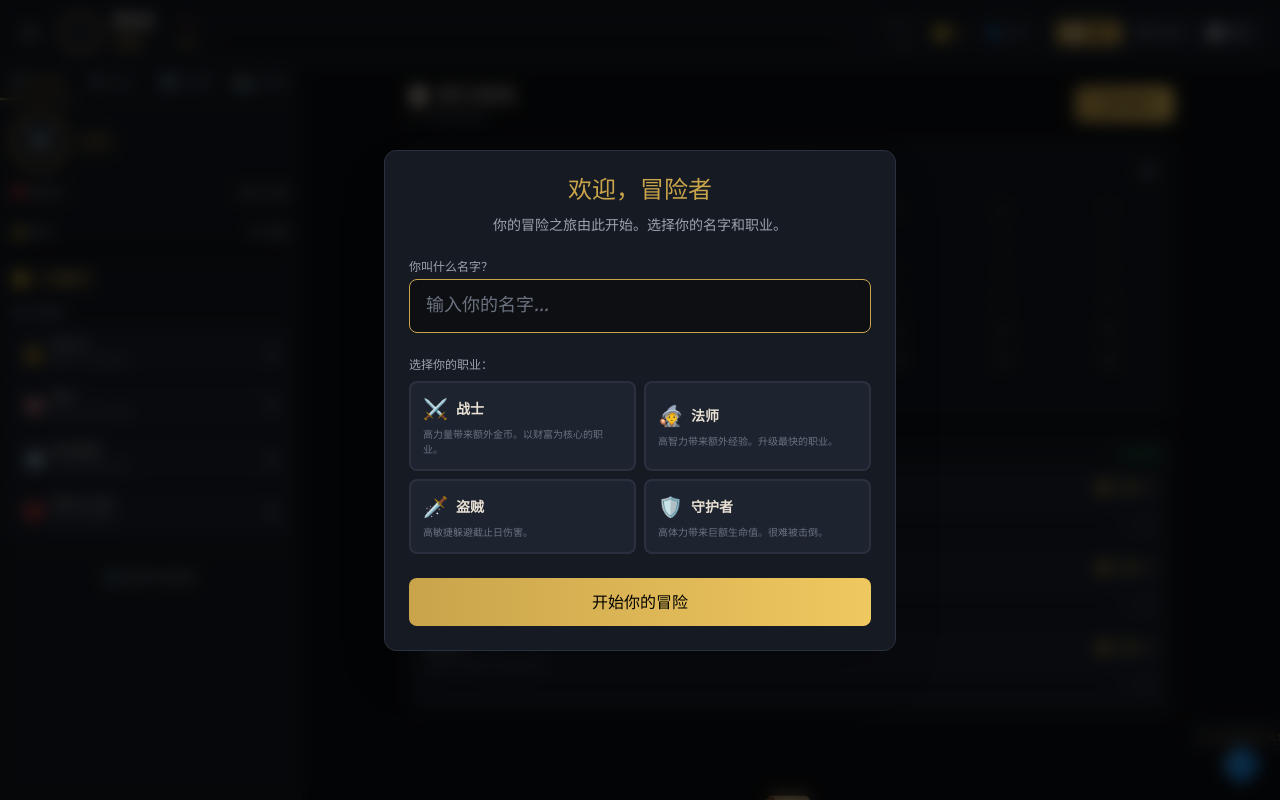
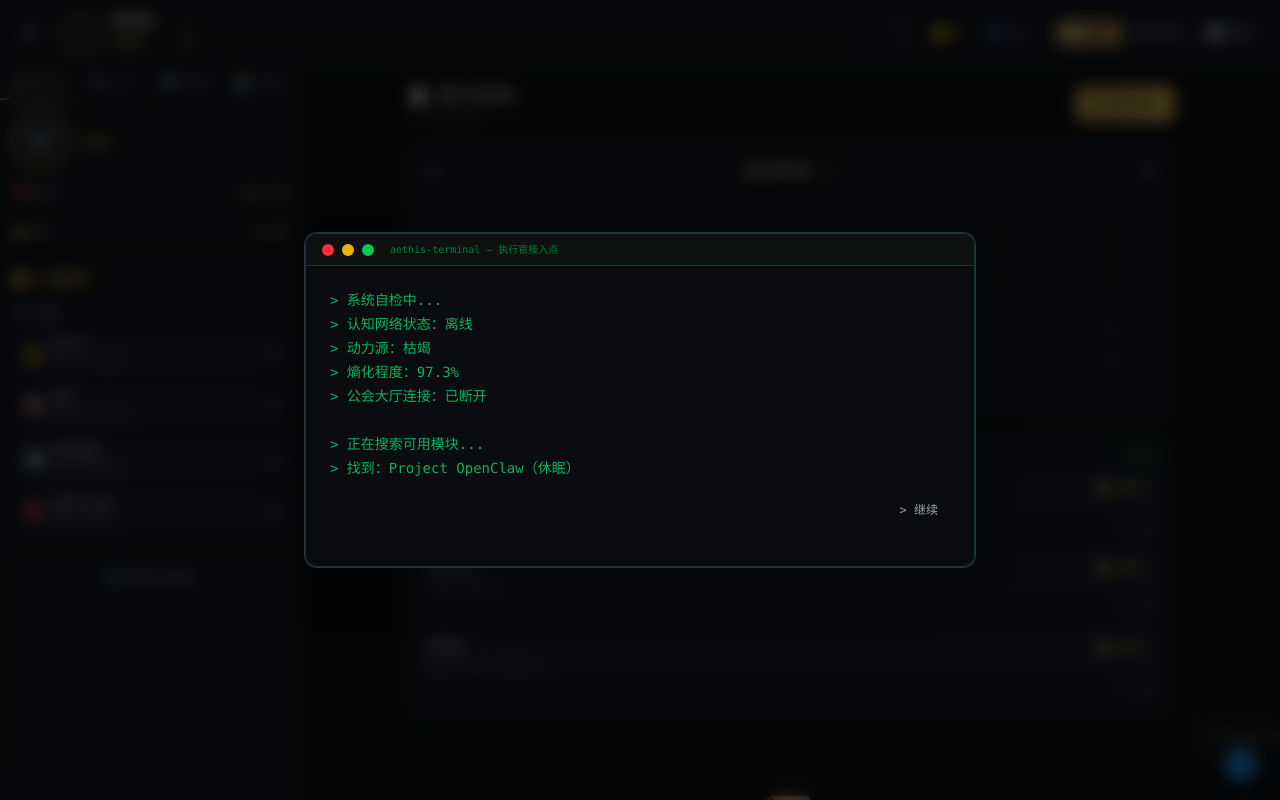
Before and after one commit to 0413-mzy/aethis-terminal, a Next.js app: page / in a window 1280 px wide. Shown: the top 800 px of the page. Built offline with nearby package versions, Linux system fonts and the light colour scheme.

Commit message:
feat: add Aethis Terminal story system with prologue and chapter progression

```diff
--- a/src/components/layout/ModalLayer.tsx
+++ b/src/components/layout/ModalLayer.tsx
@@ -2,7 +2,8 @@
 
 import { useUIStore } from '@/stores/uiStore';
 import { Modal } from '@/components/ui/Modal';
-import { CharacterCreationModal } from '@/components/character/CharacterCreationModal';
+import { PrologueModal } from '@/components/story/PrologueModal';
+import { StoryChapterModal } from '@/components/story/StoryChapterModal';
 import { LevelUpModal } from '@/components/character/LevelUpModal';
 import { DeathModal } from '@/components/character/DeathModal';
 import { DailyRewardModal } from '@/components/notifications/DailyRewardModal';
@@ -15,8 +16,8 @@ export function ModalLayer() {
 
   return (
     <>
-      <Modal isOpen={activeModal === 'characterCreation'} onClose={() => {}} size="md" closeOnBackdrop={false}>
-        <CharacterCreationModal />
+      <Modal isOpen={activeModal === 'characterCreation'} onClose={() => {}} size="lg" closeOnBackdrop={false}>
+        <PrologueModal />
       </Modal>
 
       <Modal isOpen={activeModal === 'levelUp'} onClose={closeModal} size="md">
@@ -35,6 +36,10 @@ export function ModalLayer() {
         <DeathModal />
       </Modal>
 
+      <Modal isOpen={activeModal === 'storyChapter'} onClose={closeModal} size="lg">
+        <StoryChapterModal />
+      </Modal>
+
       <AchievementToast />
     </>
   );
--- a/src/components/story/PrologueModal.tsx
+++ b/src/components/story/PrologueModal.tsx
@@ -1,7 +1,7 @@
 'use client';
 
 import { useState, useEffect, useRef } from 'react';
-import { motion, AnimatePresence } from 'framer-motion';
+import { motion } from 'framer-motion';
 import { useCharacterStore } from '@/stores/characterStore';
 import { useUIStore } from '@/stores/uiStore';
 import { CLASS_STATS } from '@/lib/constants';
@@ -9,18 +9,18 @@ import { Button } from '@/components/ui/Button';
 import { sound } from '@/lib/soundManager';
 
 const TERMINAL_LINES = [
-  { text: '> 系统自检中...', delay: 600 },
-  { text: '> 认知网络状态：离线', delay: 800 },
-  { text: '> 动力源：枯竭', delay: 600 },
-  { text: '> 熵化程度：97.3%', delay: 700 },
-  { text: '> 公会大厅连接：已断开', delay: 1000 },
-  { text: '', delay: 400 },
-  { text: '> 正在搜索可用模块...', delay: 800 },
-  { text: '> 找到：Project OpenClaw（休眠）', delay: 900 },
-  { text: '> 等待最小可行性指令 (MVP)...', delay: 1200 },
-  { text: '', delay: 600 },
-  { text: '> 检测到微弱生物信号。', delay: 1000 },
-  { text: '> 身份未知。请确认您的代号。', delay: 1000 },
+  '> 系统自检中...',
+  '> 认知网络状态：离线',
+  '> 动力源：枯竭',
+  '> 熵化程度：97.3%',
+  '> 公会大厅连接：已断开',
+  '',
+  '> 正在搜索可用模块...',
+  '> 找到：Project OpenClaw（休眠）',
+  '> 等待最小可行性指令 (MVP)...',
+  '',
+  '> 检测到微弱生物信号。',
+  '> 身份未知。请确认您的代号。',
 ];
 
 const classes = [
@@ -30,56 +30,50 @@ const classes = [
   { id: 'guardian', name: '守护型执行官', icon: '🛡️', desc: '体力专精。构筑坚不可摧的意志力护盾。', stats: CLASS_STATS.guardian },
 ];
 
+const STEPS = ['terminal', 'name', 'class', 'done'] as const;
+type Step = typeof STEPS[number];
+
 export function PrologueModal() {
-  const [stage, setStage] = useState<'terminal' | 'name' | 'class' | 'done'>('terminal');
-  const [visibleLines, setVisibleLines] = useState(0);
+  const [step, setStep] = useState<Step>('terminal');
+  const [showAll, setShowAll] = useState(false);
   const [name, setName] = useState('');
   const [selectedClass, setSelectedClass] = useState<string | null>(null);
   const initCharacter = useCharacterStore((s) => s.initCharacter);
   const closeModal = useUIStore((s) => s.closeModal);
-  const terminalRef = useRef<HTMLDivElement>(null);
   const mountedRef = useRef(true);
 
   useEffect(() => {
+    mountedRef.current = true;
     return () => { mountedRef.current = false; };
   }, []);
 
-  useEffect(() => {
-    if (stage !== 'terminal') return;
-    if (visibleLines < TERMINAL_LINES.length) {
-      const timer = setTimeout(() => {
-        setVisibleLines((v) => v + 1);
-        sound.complete();
-      }, TERMINAL_LINES[visibleLines]?.delay || 500);
-      return () => clearTimeout(timer);
-    } else {
-      const timer = setTimeout(() => setStage('name'), 1500);
-      return () => clearTimeout(timer);
+  const displayedLines = showAll ? TERMINAL_LINES : TERMINAL_LINES.slice(0, 8);
+
+  const handleTerminalNext = () => {
+    if (!showAll) {
+      setShowAll(true);
+      sound.complete();
+      return;
     }
-  }, [stage, visibleLines]);
+    sound.complete();
+    setStep('name');
+  };
 
-  useEffect(() => {
-    if (terminalRef.current) {
-      terminalRef.current.scrollTop = terminalRef.current.scrollHeight;
-    }
-  }, [visibleLines]);
-
-  const handleCreate = () => {
+  const handleClassNext = () => {
     if (!name.trim() || !selectedClass) return;
     const cls = classes.find((c) => c.id === selectedClass);
     if (!cls) return;
     initCharacter(name.trim(), cls.stats);
-    setStage('done');
-    setTimeout(() => {
-      if (mountedRef.current) {
-        closeModal();
-      }
-    }, 2500);
+    sound.complete();
+    setStep('done');
+  };
+
+  const handleDone = () => {
+    if (mountedRef.current) closeModal();
   };
 
   return (
     <div className="bg-[#0a0c0f] border border-[#1a3a2a] rounded-xl overflow-hidden">
-      {/* Terminal header */}
       <div className="bg-[#0d1110] border-b border-[#1a3a2a] px-4 py-2 flex items-center gap-2">
         <span className="w-3 h-3 rounded-full bg-red-500" />
         <span className="w-3 h-3 rounded-full bg-yellow-500" />
@@ -87,30 +81,25 @@ export function PrologueModal() {
         <span className="text-[10px] text-green-500/60 ml-2 font-mono">aethis-terminal — 执行官接入点</span>
       </div>
 
-      <div className="p-6 font-mono min-h-[350px]">
-        {stage === 'terminal' && (
-          <div ref={terminalRef} className="space-y-0.5 max-h-[300px] overflow-y-auto">
-            {TERMINAL_LINES.slice(0, visibleLines).map((line, i) => (
-              <motion.p
-                key={i}
-                initial={{ opacity: 0, x: -5 }}
-                animate={{ opacity: 1, x: 0 }}
-                className="text-sm text-green-400/80"
-              >
-                {line.text || ' '}
-              </motion.p>
+      <div className="p-6 font-mono min-h-[300px]">
+        {step === 'terminal' && (
+          <div className="space-y-1">
+            {displayedLines.map((line, i) => (
+              <p key={i} className="text-sm text-green-400/80">
+                {line || ' '}
+              </p>
             ))}
-            {visibleLines < TERMINAL_LINES.length && (
-              <span className="inline-block w-2 h-4 bg-green-400 animate-pulse" />
-            )}
+            <div className="pt-4 flex justify-end">
+              <Button variant="ghost" size="sm" onClick={handleTerminalNext}>
+                {showAll ? '> 输入代号' : '> 继续'}
+              </Button>
+            </div>
           </div>
         )}
 
-        {stage === 'name' && (
-          <motion.div initial={{ opacity: 0 }} animate={{ opacity: 1 }} className="space-y-4">
-            <p className="text-green-400 text-sm">
-              &gt; 身份未确认。请输入您的执行官代号：
-            </p>
+        {step === 'name' && (
+          <div className="space-y-4">
+            <p className="text-green-400 text-sm">&gt; 身份未确认。请输入您的执行官代号：</p>
             <div className="flex items-center gap-2">
               <span className="text-green-400">{'>'}</span>
               <input
@@ -120,44 +109,28 @@ export function PrologueModal() {
                 maxLength={16}
                 className="flex-1 bg-transparent border-none outline-none text-green-400 text-lg font-mono placeholder:text-green-400/30"
                 autoFocus
-                onKeyDown={(e) => {
-                  if (e.key === 'Enter' && name.trim()) {
-                    sound.complete();
-                    setStage('class');
-                  }
-                }}
+                onKeyDown={(e) => e.key === 'Enter' && name.trim() && setStep('class')}
               />
               <span className="inline-block w-2 h-5 bg-green-400 animate-pulse" />
             </div>
-            {name.trim() && (
-              <motion.button
-                initial={{ opacity: 0 }}
-                animate={{ opacity: 1 }}
-                onClick={() => { sound.complete(); setStage('class'); }}
-                className="text-xs text-green-400/60 hover:text-green-400 cursor-pointer"
-              >
-                &gt; 按 Enter 确认代号
-              </motion.button>
-            )}
-          </motion.div>
+            <div className="flex justify-end gap-2">
+              <Button variant="ghost" size="sm" onClick={() => setStep('terminal')}>&gt; 返回</Button>
+              <Button variant="ghost" size="sm" disabled={!name.trim()} onClick={() => { sound.complete(); setStep('class'); }}>
+                &gt; 确认代号
+              </Button>
+            </div>
+          </div>
         )}
 
-        {stage === 'class' && (
-          <motion.div initial={{ opacity: 0 }} animate={{ opacity: 1 }} className="space-y-4">
-            <div>
-              <p className="text-green-400 text-sm mb-1">
-                &gt; 代号已确认：{name}
-              </p>
-              <p className="text-green-400/60 text-xs mb-3">
-                &gt; 请选择您的执行专精方向：
-              </p>
-            </div>
+        {step === 'class' && (
+          <div className="space-y-4">
+            <p className="text-green-400/60 text-xs">&gt; 代号已确认：{name}</p>
+            <p className="text-green-400 text-sm">&gt; 请选择您的执行专精方向：</p>
             <div className="grid grid-cols-2 gap-2">
               {classes.map((cls) => (
-                <motion.button
+                <button
                   key={cls.id}
-                  whileTap={{ scale: 0.97 }}
-                  onClick={() => setSelectedClass(cls.id)}
+                  onClick={() => { sound.complete(); setSelectedClass(cls.id); }}
                   className={`p-3 rounded-lg border text-left transition-all cursor-pointer ${
                     selectedClass === cls.id
                       ? 'border-green-400 bg-green-400/10'
@@ -169,46 +142,26 @@ export function PrologueModal() {
                     <span className="font-bold text-xs text-green-400">{cls.name}</span>
                   </div>
                   <p className="text-[10px] text-green-400/50">{cls.desc}</p>
-                </motion.button>
+                </button>
               ))}
             </div>
-            <Button
-              variant="gold"
-              size="lg"
-              className="w-full"
-              disabled={!selectedClass}
-              onClick={handleCreate}
-            >
-              &gt; 初始化 OpenClaw 协议
-            </Button>
-          </motion.div>
+            <div className="flex justify-end gap-2">
+              <Button variant="ghost" size="sm" onClick={() => setStep('name')}>&gt; 返回</Button>
+              <Button variant="ghost" size="sm" disabled={!selectedClass} onClick={handleClassNext}>
+                &gt; 初始化 OpenClaw 协议
+              </Button>
+            </div>
+          </div>
         )}
 
-        {stage === 'done' && (
-          <motion.div
-            initial={{ opacity: 0 }}
-            animate={{ opacity: 1 }}
-            className="flex flex-col items-center justify-center py-10 space-y-3"
-          >
-            <motion.div
-              animate={{ scale: [1, 1.2, 1] }}
-              transition={{ duration: 1.5, repeat: Infinity }}
-              className="text-5xl"
-            >
-              ⚡
-            </motion.div>
-            <p className="text-green-400 text-lg font-mono">
-              &gt; OpenClaw 协议已激活
-            </p>
-            <p className="text-green-400/60 text-sm font-mono">
-              &gt; 伴灵 C.L.A.W. 正在初始化...
-            </p>
-            <p className="text-green-400/40 text-xs font-mono">
-              &gt; 欢迎回来，执行官 {name}。
-            </p>
-            <p className="text-green-400/30 text-[10px] font-mono mt-4">
-              火种已经点燃。公会大厅等待您的指令。
-            </p>
+        {step === 'done' && (
+          <motion.div initial={{ opacity: 0 }} animate={{ opacity: 1 }} className="flex flex-col items-center justify-center py-10 space-y-3">
+            <motion.div animate={{ scale: [1, 1.2, 1] }} transition={{ duration: 1.5, repeat: Infinity }} className="text-5xl">⚡</motion.div>
+            <p className="text-green-400 text-lg font-mono">&gt; OpenClaw 协议已激活</p>
+            <p className="text-green-400/60 text-sm font-mono">&gt; 伴灵 C.L.A.W. 正在初始化...</p>
+            <p className="text-green-400/40 text-xs font-mono">&gt; 欢迎回来，执行官 {name}。</p>
+            <p className="text-green-400/30 text-[10px] font-mono mt-4">火种已经点燃。公会大厅等待您的指令。</p>
+            <Button variant="ghost" size="sm" onClick={handleDone} className="mt-4">&gt; 进入公会大厅</Button>
           </motion.div>
         )}
       </div>
--- a/src/components/story/StoryChapterModal.tsx
+++ b/src/components/story/StoryChapterModal.tsx
@@ -12,27 +12,19 @@ export function StoryChapterModal() {
   const modalData = useUIStore((s) => s.modalData) as { chapter: StoryChapter } | null;
   const closeModal = useUIStore((s) => s.closeModal);
   const dismissStoryChapter = useGameStore((s) => s.dismissStoryChapter);
-  const [visibleLines, setVisibleLines] = useState(0);
+  const [showAll, setShowAll] = useState(false);
 
   const chapter = modalData?.chapter;
   const lines = chapter?.content ?? [];
-  const allShown = visibleLines >= lines.length;
+  const allShown = showAll || false;
 
   useEffect(() => {
-    setVisibleLines(0);
+    setShowAll(false);
   }, [chapter?.id]);
-
-  useEffect(() => {
-    if (!chapter) return;
-    if (visibleLines < lines.length) {
-      const timer = setTimeout(() => setVisibleLines((v) => v + 1), 150);
-      return () => clearTimeout(timer);
-    }
-  }, [visibleLines, lines.length, chapter]);
 
   const handleContinue = () => {
     if (!allShown) {
-      setVisibleLines(lines.length);
+      setShowAll(true);
       return;
     }
     sound.complete();
@@ -51,37 +43,24 @@ export function StoryChapterModal() {
         <span className="text-[10px] text-green-500/60 ml-2 font-mono">aethis-terminal — {chapter.subtitle}</span>
       </div>
 
-      <div className="p-6 font-mono min-h-[300px] max-h-[500px] overflow-y-auto">
-        <motion.h2
-          initial={{ opacity: 0 }}
-          animate={{ opacity: 1 }}
-          className="text-green-400 text-lg mb-4 font-bold"
-        >
+      <div className="p-6 font-mono min-h-[250px] max-h-[450px] overflow-y-auto">
+        <motion.h2 initial={{ opacity: 0 }} animate={{ opacity: 1 }} className="text-green-400 text-lg mb-4 font-bold">
           {chapter.title}
         </motion.h2>
 
         <div className="space-y-1">
-          {lines.slice(0, visibleLines).map((line, i) => (
-            <motion.p
-              key={i}
-              initial={{ opacity: 0, x: -5 }}
-              animate={{ opacity: 1, x: 0 }}
+          {(showAll ? lines : lines.slice(0, 6)).map((line, i) => (
+            <motion.p key={i} initial={{ opacity: 0, x: -5 }} animate={{ opacity: 1, x: 0 }}
               className={`text-sm ${line.startsWith('>') ? 'text-green-400/70' : line.startsWith('"') ? 'text-green-300/80 italic' : 'text-green-400/60'}`}
             >
               {line || ' '}
             </motion.p>
           ))}
-          {!allShown && (
-            <span className="inline-block w-2 h-4 bg-green-400 animate-pulse" />
-          )}
         </div>
 
         {chapter.reward && allShown && (
-          <motion.div
-            initial={{ opacity: 0, y: 10 }}
-            animate={{ opacity: 1, y: 0 }}
-            className="mt-4 p-3 bg-green-400/5 border border-green-400/20 rounded-lg"
-          >
+          <motion.div initial={{ opacity: 0, y: 10 }} animate={{ opacity: 1, y: 0 }}
+            className="mt-4 p-3 bg-green-400/5 border border-green-400/20 rounded-lg">
             <span className="text-xs text-green-400/80">&gt; 系统提示：{chapter.reward}</span>
           </motion.div>
         )}
@@ -89,7 +68,7 @@ export function StoryChapterModal() {
 
       <div className="bg-[#0d1110] border-t border-[#1a3a2a] px-4 py-3 flex justify-end">
         <Button variant="ghost" size="sm" onClick={handleContinue}>
-          {allShown ? '> 关闭终端' : '> 跳过'}
+          {allShown ? '> 关闭终端' : '> 继续阅读'}
         </Button>
       </div>
     </div>
--- a/src/hooks/useTaskCompletion.ts
+++ b/src/hooks/useTaskCompletion.ts
@@ -38,6 +38,7 @@ export function useTaskCompletion() {
   const consumeShield = useGameStore((s) => s.consumeShield);
   const isDoubleXPActive = useGameStore((s) => s.isDoubleXPActive);
   const checkAndSpawnBoss = useGameStore((s) => s.checkAndSpawnBoss);
+  const checkStoryChapter = useGameStore((s) => s.checkStoryChapter);
   const checkAchievements = useGameStore((s) => s.checkAchievements);
   const addToast = useUIStore((s) => s.addToast);
   const openModal = useUIStore((s) => s.openModal);
@@ -147,6 +148,8 @@ export function useTaskCompletion() {
       }
 
       const updatedChar = useCharacterStore.getState().character;
+      const chapter = checkStoryChapter(updatedChar.level);
+      if (chapter) openModal('storyChapter', { chapter });
       const newAchievements = checkAchievements(updatedChar.level, updatedChar.gold);
       if (newAchievements.length > 0) {
         for (const achievement of newAchievements) {
@@ -194,6 +197,7 @@ export function useTaskCompletion() {
       incrementTotalCompleted,
       recordGoldEarned,
       checkAndSpawnBoss,
+      checkStoryChapter,
       checkAchievements,
       addToast,
       openModal,
```
